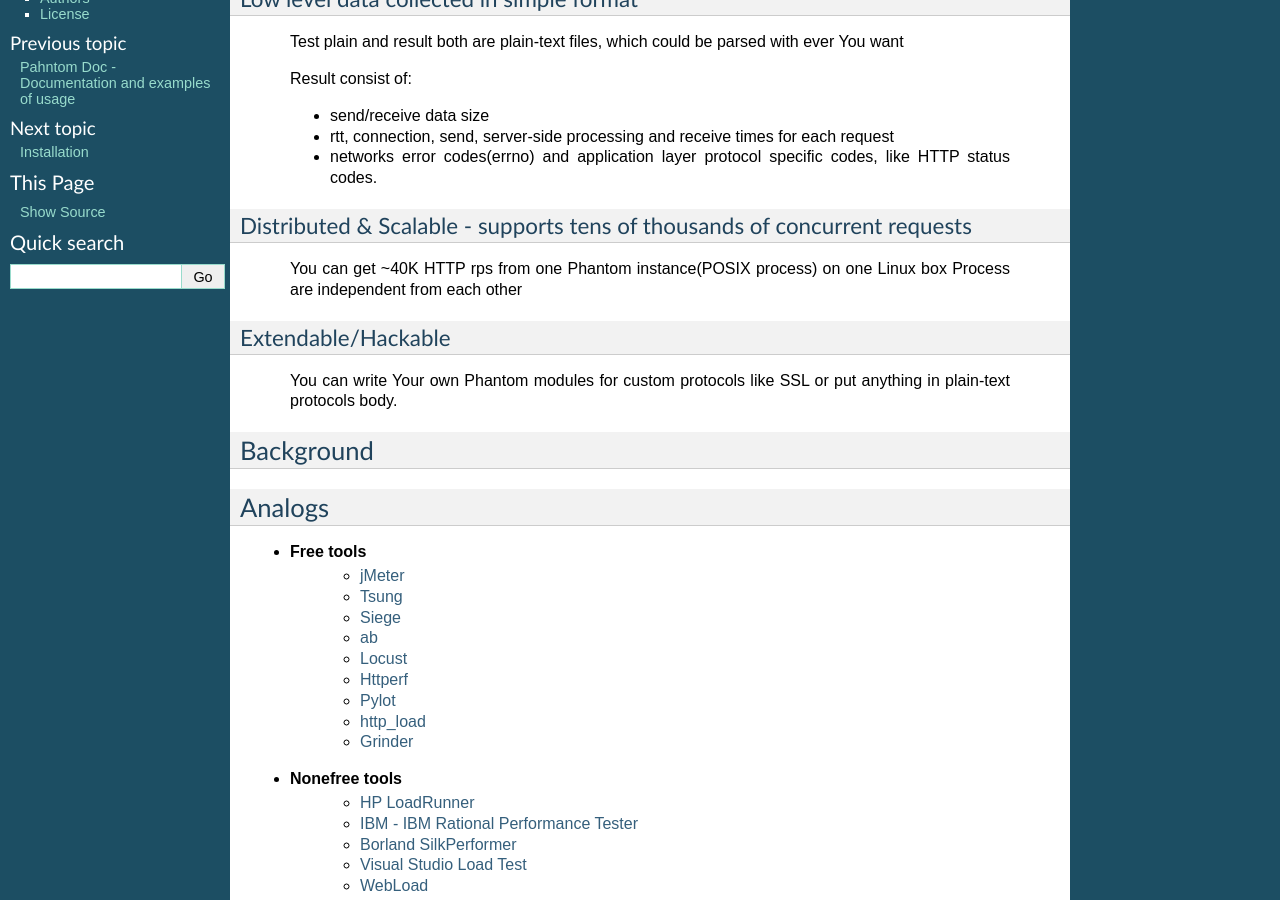
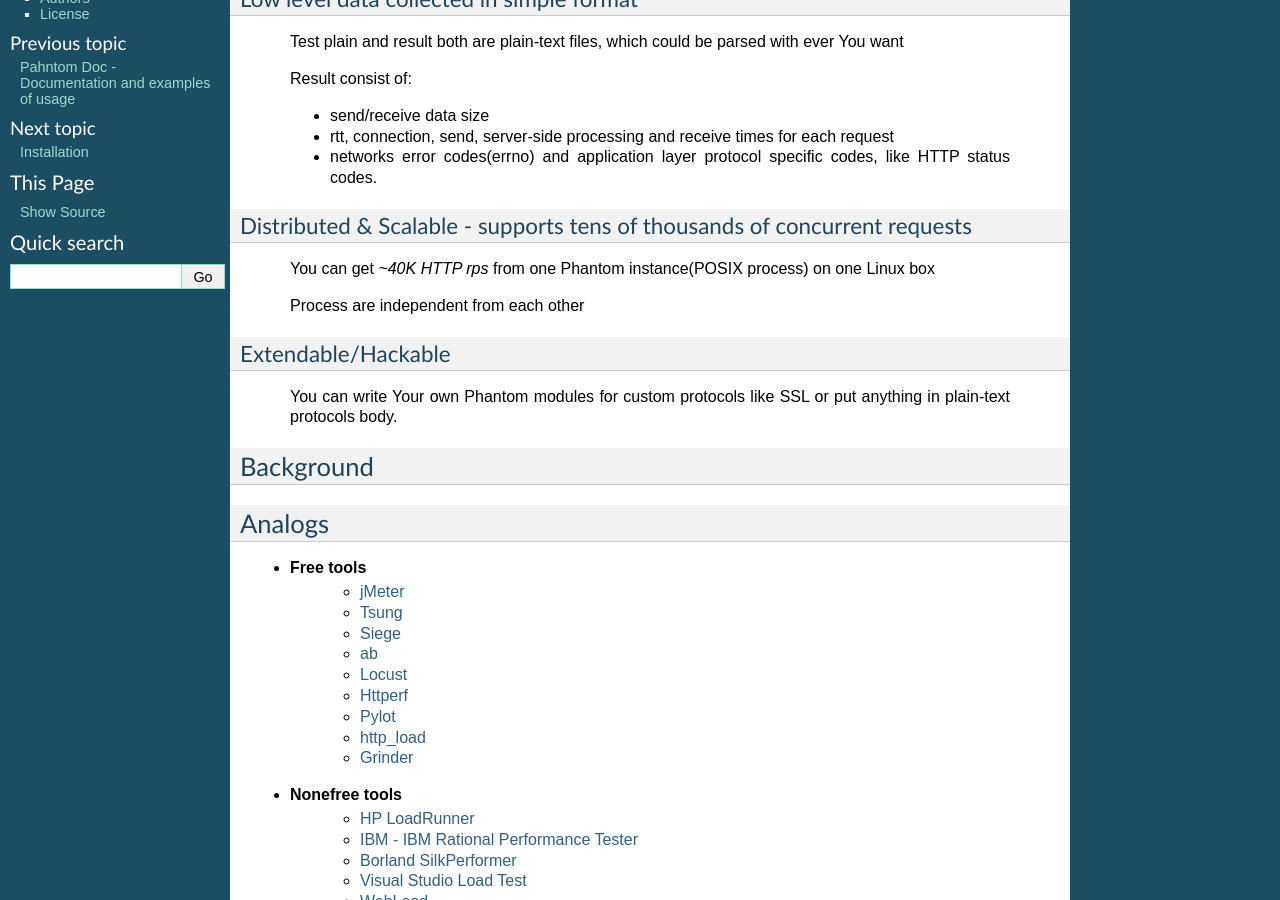
Before and after one commit to greggyNapalm/phantom_doc, a Sphinx documentation site: the page built from docs/what-is-pahntom.rst, in a window 1280 px wide and 900 px high, scrolled down 340 px. Built offline with Sphinx 7.4.7, drawn with Linux system fonts in a browser that asks for light colours.

Commit message:
docs style fix

```diff
--- a/docs/what-is-pahntom.rst
+++ b/docs/what-is-pahntom.rst
@@ -26,7 +26,8 @@ Low level data collected in simple format
 Distributed & Scalable - supports tens of thousands of concurrent requests
 --------------------------------------------------------------------------
 
- You can get ~40K HTTP rps from one Phantom instance(POSIX process) on one Linux box
+ You can get `~40K HTTP rps` from one Phantom instance(POSIX process) on one Linux box
+
  Process are independent from each other
 
 Extendable/Hackable
```
